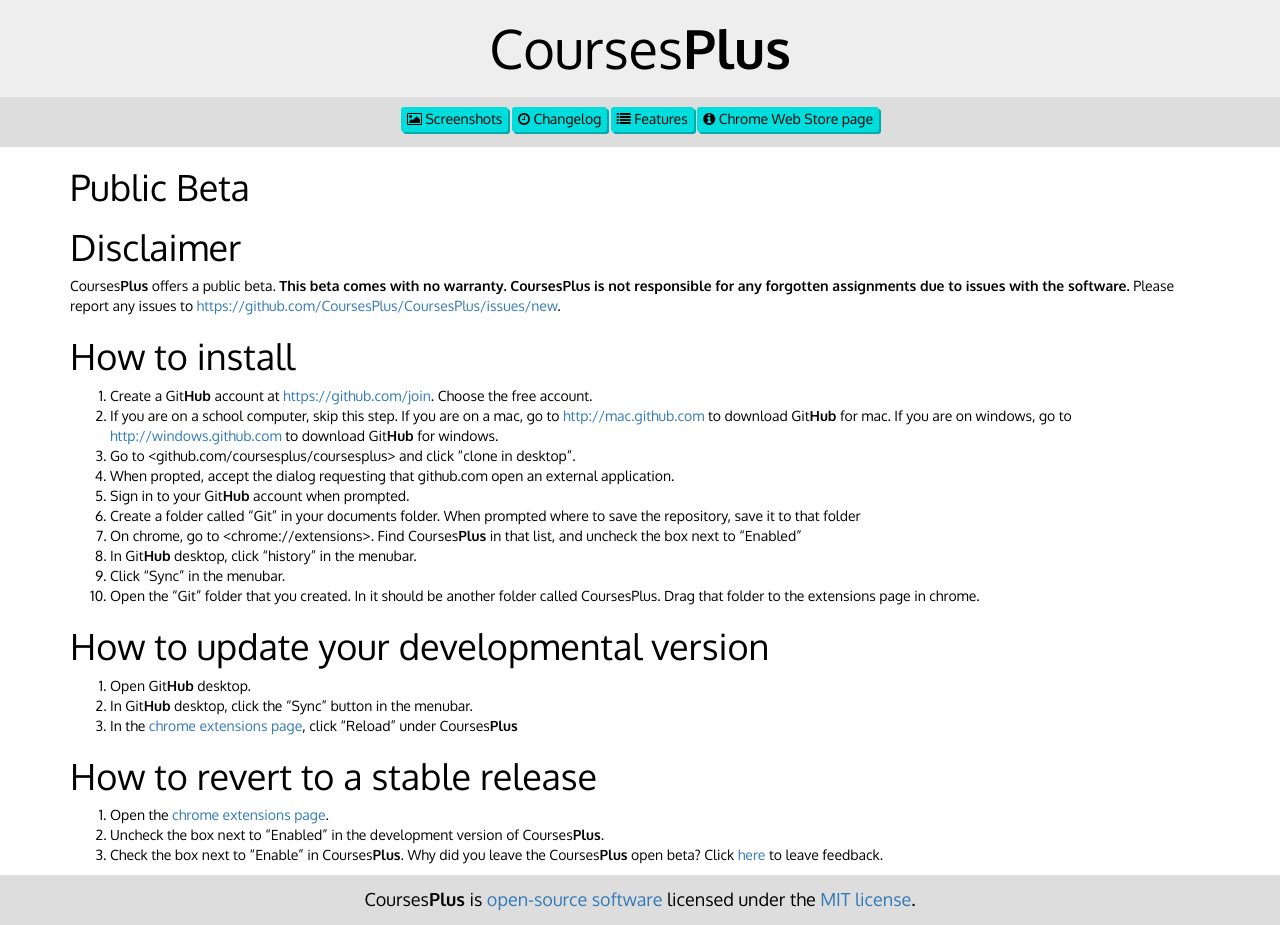
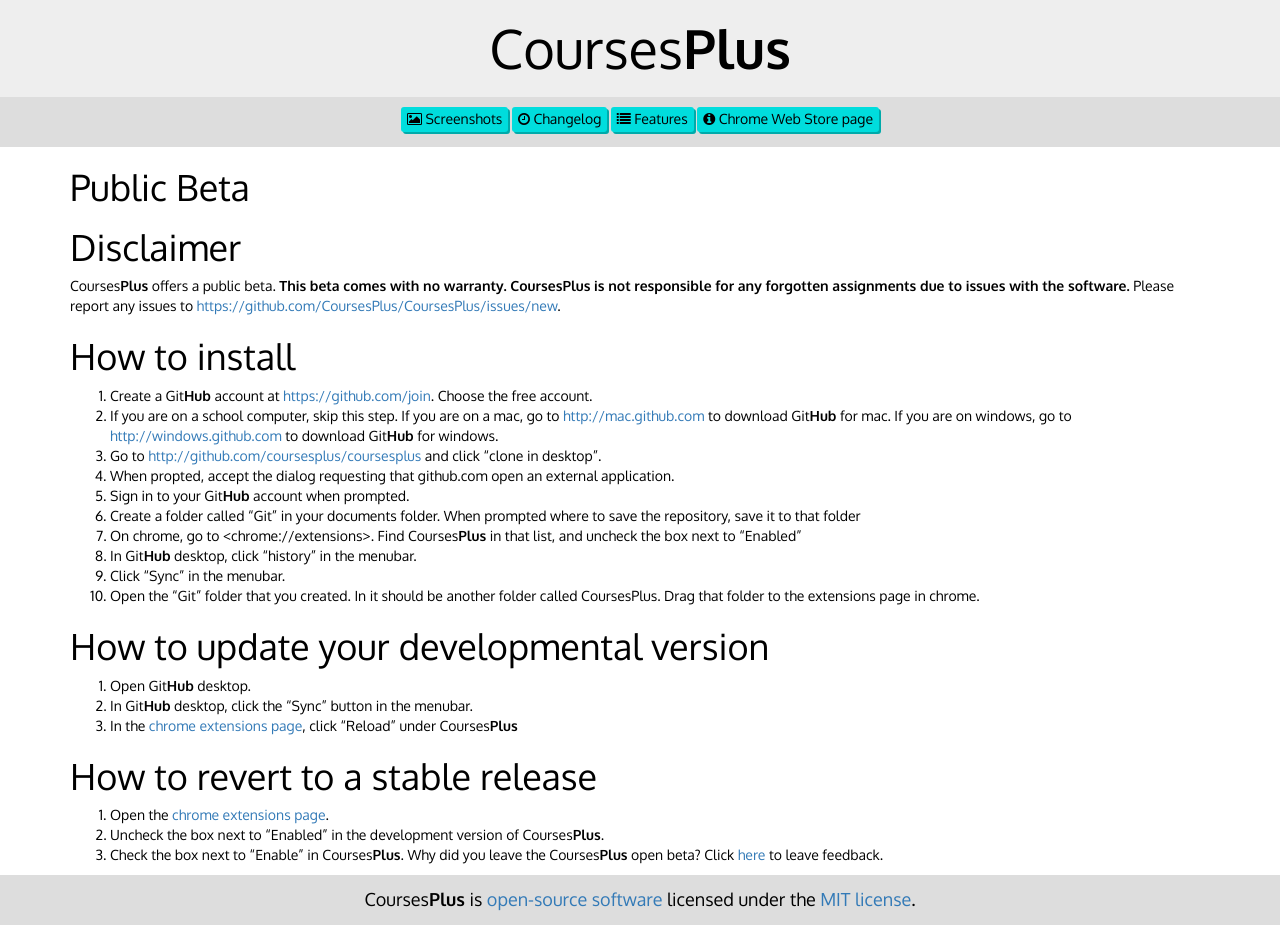
Before and after one commit to CoursesPlus/coursesplus.github.io, a Jekyll site: the page built from beta/index.md, in a window 1280 px wide. Built offline with Jekyll 4.4.1, drawn with Linux system fonts in a browser that asks for light colours; some of the changed lines change nothing that is shown.

Commit message:
Fixed broken link.

```diff
--- a/beta/index.md
+++ b/beta/index.md
@@ -11,7 +11,7 @@
 #How to install
 1. Create a Git**Hub** account at <https://github.com/join>. Choose the free account.
 2. If you are on a school computer, skip this step.  If you are on a mac, go to <http://mac.github.com> to download Git**Hub** for mac. If you are on windows, go to <http://windows.github.com> to download Git**Hub** for windows.
-3. Go to <github.com/coursesplus/coursesplus> and click "clone in desktop".
+3. Go to <http://github.com/coursesplus/coursesplus> and click "clone in desktop".
 4. When propted, accept the dialog requesting that github.com open an external application.
 5. Sign in to your Git**Hub** account when prompted.
 6. Create a folder called "Git" in your documents folder. When prompted where to save the repository, save it to that folder
```
